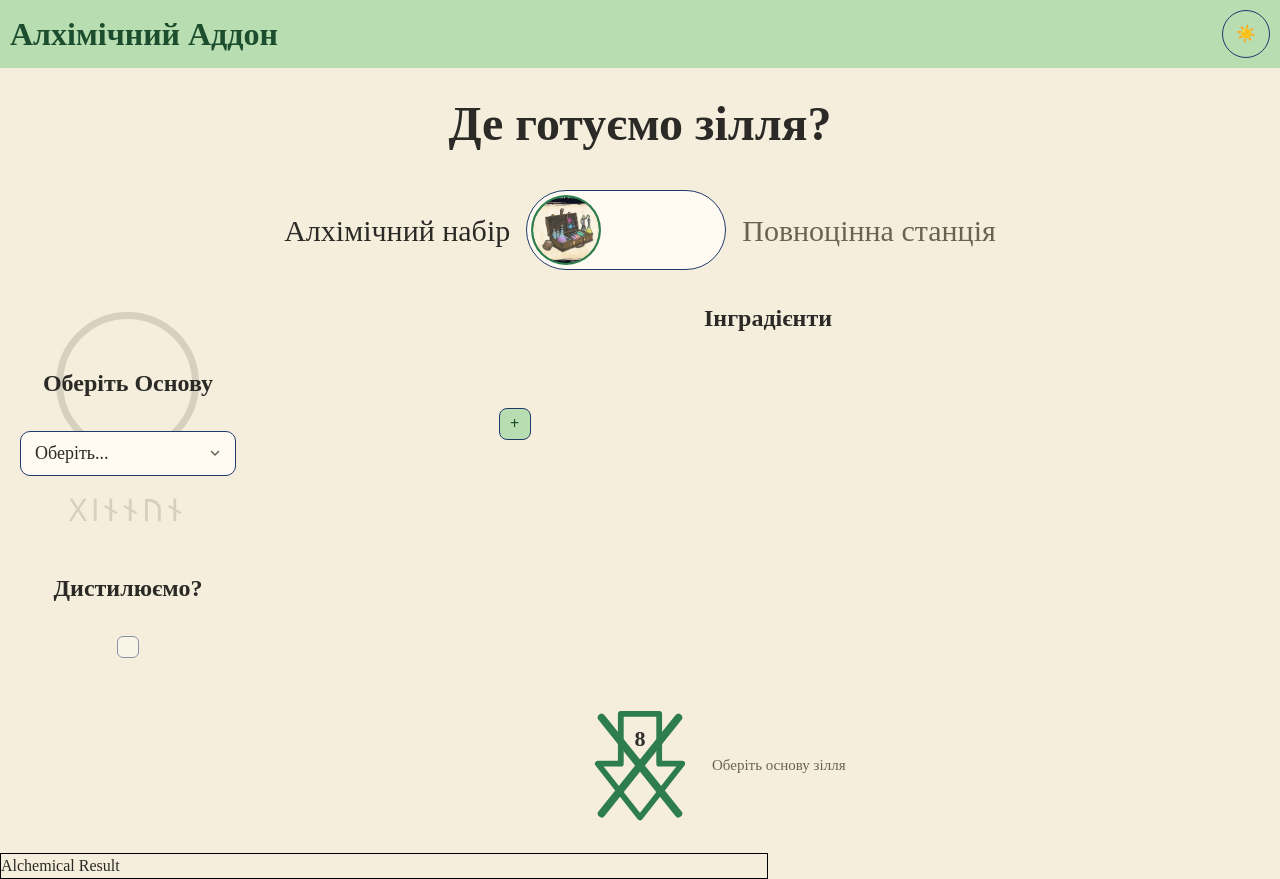
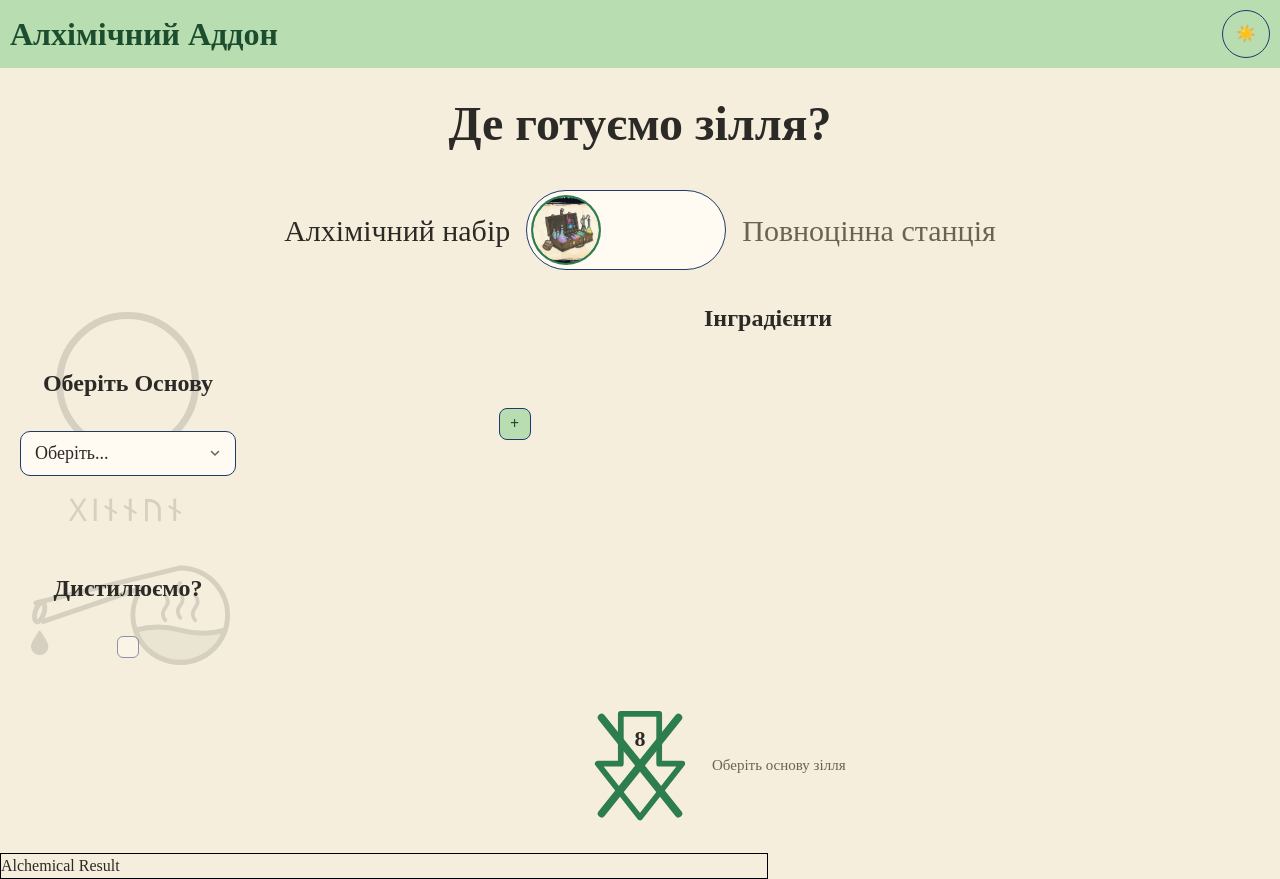
Before and after one commit to hrodgar13/alchemical-addon, a React (Vite) app: page / in a window 1280 px wide. Built offline with nearby package versions, Linux system fonts and the light colour scheme.

Commit message:
Distill component ready

```diff
--- a/src/components/Distill/Distill.jsx
+++ b/src/components/Distill/Distill.jsx
@@ -2,11 +2,13 @@ import styles from './distill.module.css'
 import Checkbox from "../shared/checkbox/Checkbox.jsx";
 import {usePotionBrew} from "../../contexts/PotionBrewContext.jsx";
 import {STATION} from "../../static/static.js";
+import RetortSymbol from "./RetortSymbol.jsx";
 
 export default function Distill() {
     const {distill, whereWeCook, setDistill} = usePotionBrew()
 
     return <div className={styles.Distill}>
+        <RetortSymbol className={styles.Symbol}/>
         <h2>Дистилюємо?</h2>
         <Checkbox
             checked={distill}
--- /dev/null
+++ b/src/components/Distill/RetortSymbol.jsx
@@ -0,0 +1,48 @@
+// Реторта для фону секції дистиляції: колба з рідиною, що випаровується,
+// пряме горлечко з верхньої точки колби вбік і трохи вниз, і крапля біля носика. Статична.
+// Колір — з CSS-властивості `color` батька (currentColor), тож працює в обох темах.
+export default function RetortSymbol({className}) {
+    return (
+        <svg
+            className={className}
+            viewBox="12 42 172 90"
+            fill="none"
+            stroke="currentColor"
+            strokeWidth="4"
+            strokeLinecap="round"
+            strokeLinejoin="round"
+            aria-hidden="true"
+        >
+            {/* Колба — коло від верхньої точки за годинниковою стрілкою до місця, де приєднується нижній край горлечка */}
+            <path d="M 140 50 A 38 38 0 1 1 109 66"/>
+
+            {/* Горлечко: два прямі краї, що трохи сходяться до носика */}
+            <line x1="140" y1="50" x2="24" y2="78"/>
+            <line x1="109" y1="66" x2="30" y2="93"/>
+
+            {/* Отвір носика */}
+            <ellipse cx="27" cy="85.5" rx="3.5" ry="8" transform="rotate(18 27 85.5)"/>
+
+            {/* Рідина в колбі — хвиляста поверхня і заливка до дна */}
+            <path
+                d="M 104 100 Q 122 95 140 100 T 176 100 A 38 38 0 0 1 104 100 Z"
+                fill="currentColor"
+                fillOpacity="0.35"
+            />
+
+            {/* Пара, що піднімається від рідини */}
+            <g strokeWidth="3">
+                <path d="M 128 92 q -4 -5 0 -10 t 0 -10"/>
+                <path d="M 140 90 q -4 -5 0 -10 t 0 -10 t 0 -8"/>
+                <path d="M 152 92 q -4 -5 0 -10 t 0 -10"/>
+            </g>
+
+            {/* Крапля, що стікає з носика */}
+            <path
+                d="M 27 100 C 27 100 20 109 20 113 A 7 7 0 0 0 34 113 C 34 109 27 100 27 100 Z"
+                fill="currentColor"
+                stroke="none"
+            />
+        </svg>
+    )
+}
--- a/src/components/Distill/distill.module.css
+++ b/src/components/Distill/distill.module.css
@@ -1,4 +1,7 @@
 .Distill {
+    /* position + isolation — щоб реторта на фоні лягала під вміст секції, але не під сторінку */
+    position: relative;
+    isolation: isolate;
     justify-content: center;
     align-items: center;
     width: 100%;
@@ -8,3 +11,17 @@
     flex-direction: column;
     gap: 30px
 }
+
+/* Реторта — по центру секції, на фоні */
+.Symbol {
+    position: absolute;
+    z-index: -1;
+    inset: 8px;
+    margin: auto;
+    width: calc(100% - 16px);
+    max-width: 280px;
+    height: calc(100% - 16px);
+    color: var(--color-text);
+    opacity: 0.15;
+    pointer-events: none;
+}
```
